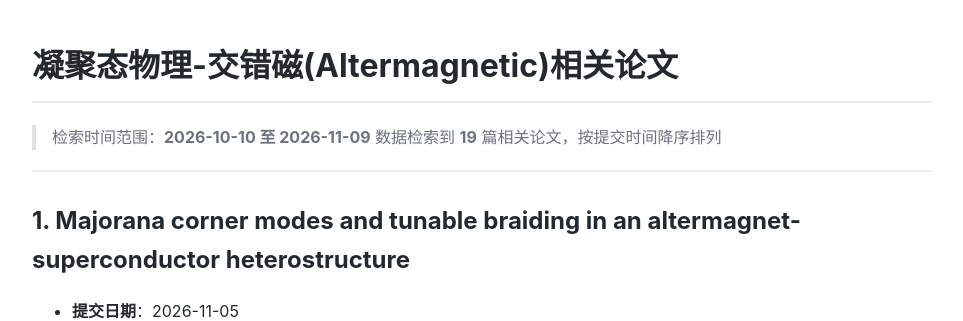
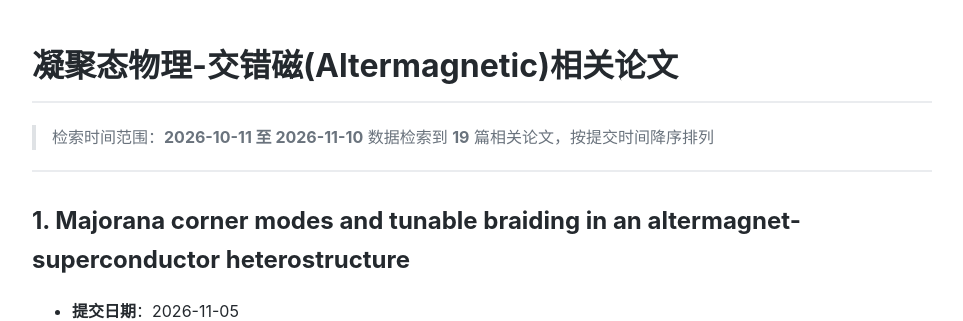
Before and after one commit to yangke25491/daily-arxiv-altermagnetic, a Jekyll site: the page built from index.md, in a window 1280 px wide and 900 px high. Shown: the top 321 px of the window, without its empty margins (158-1121 px from the left). Built offline with Jekyll 4.4.1, drawn with Linux system fonts in a browser that asks for light colours.

Commit message:
Automated update: arXiv papers

```diff
--- a/index.md
+++ b/index.md
@@ -5,7 +5,7 @@ title: 交错磁论文
 
 # 凝聚态物理-交错磁(Altermagnetic)相关论文
 
-> 检索时间范围：**2026-10-10 至 2026-11-09**
+> 检索时间范围：**2026-10-11 至 2026-11-10**
 > 数据检索到 **19** 篇相关论文，按提交时间降序排列
 
 ---
```
